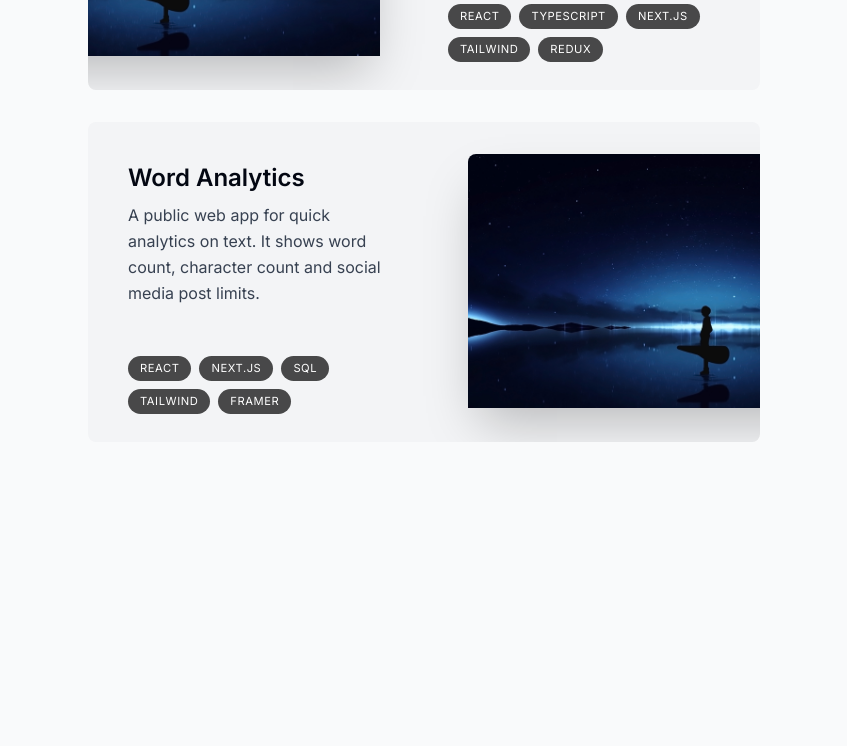
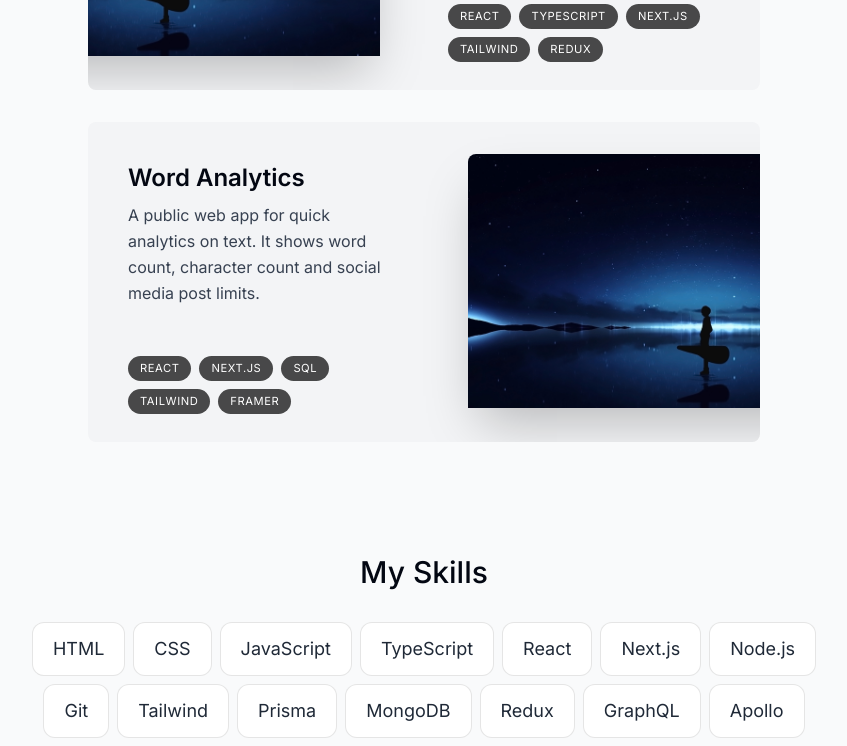
Before and after one commit to SaqlainYounas/saqlainportfolio, a Next.js app: page / in a window 1280 px wide. Shown: the part 2000-2746 px from the top of the page, without its empty margins (216-1063 px from the left). Built offline with nearby package versions, Linux system fonts and the light colour scheme.

Commit message:
Added Skills Section
Added skills component
Added staggared animation on the skills section

```diff
--- a/package.json
+++ b/package.json
@@ -23,6 +23,7 @@
     "react-dom": "18.2.0",
     "react-icons": "^4.10.1",
     "react-intersection-observer": "^9.5.2",
+    "react-vertical-timeline-component": "^3.6.0",
     "tailwindcss": "3.3.3",
     "typescript": "5.2.2"
   }
--- a/src/app/page.tsx
+++ b/src/app/page.tsx
@@ -1,3 +1,4 @@
+import Skills from "@/components/skills";
 import About from "../components/about";
 import Intro from "../components/intro";
 import Projects from "../components/projects";
@@ -10,6 +11,7 @@
       <SectionDevider />
       <About />
       <Projects />
+      <Skills />
     </main>
   );
 }
--- a/src/components/projects.tsx
+++ b/src/components/projects.tsx
@@ -10,7 +10,7 @@
 export default function Projects() {
   const {ref} = useSectionInView("Projects", 0.5);
   return (
-    <section ref={ref} id="projects" className="scroll-mt-28">
+    <section ref={ref} id="projects" className="scroll-mt-28 mb-28">
       <SectionHeading>My projects</SectionHeading>
       <div>
         {projectsData.map((project, index) => (
--- /dev/null
+++ b/src/components/skills.tsx
@@ -0,0 +1,51 @@
+"use client";
+
+import {motion} from "framer-motion";
+import React from "react";
+import SectionHeading from "./section-heading";
+import {useSectionInView} from "@/lib/hooks";
+import {skillsData} from "@/lib/data";
+
+const fadeInAnimationVariants = {
+  initial: {
+    opacity: 0,
+    y: 100,
+  },
+  animate: (index: number) => ({
+    opacity: 1,
+    y: 0,
+    transition: {
+      delay: 0.05 * index,
+    },
+  }),
+};
+
+export default function Skills() {
+  const {ref} = useSectionInView("Skills");
+  return (
+    <section
+      ref={ref}
+      id="skills"
+      className="mb-23 max-w-[53rem] text-center sm:mb-40 scroll-mt-28"
+    >
+      <SectionHeading>My Skills</SectionHeading>
+      <ul className="flex flex-wrap justify-center gap-2 text-lg text-gray-800">
+        {skillsData.map((skill, index) => (
+          <motion.li
+            className="bg-white border border-black/[0.1] rounded-xl px-5 py-3"
+            key={index}
+            variants={fadeInAnimationVariants}
+            initial="initial"
+            whileInView="animate"
+            viewport={{
+              once: true,
+            }}
+            custom={index}
+          >
+            {skill}
+          </motion.li>
+        ))}
+      </ul>
+    </section>
+  );
+}
```
Also changed, not shown: 1 other file (tests, documents, lock files or other folders).
